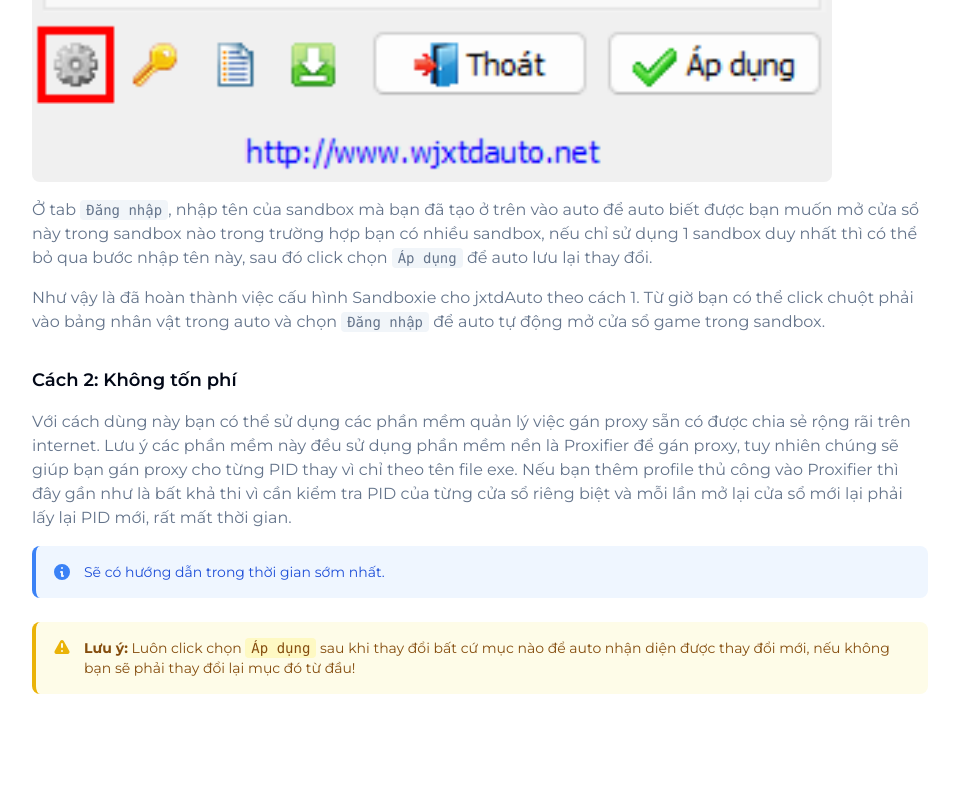
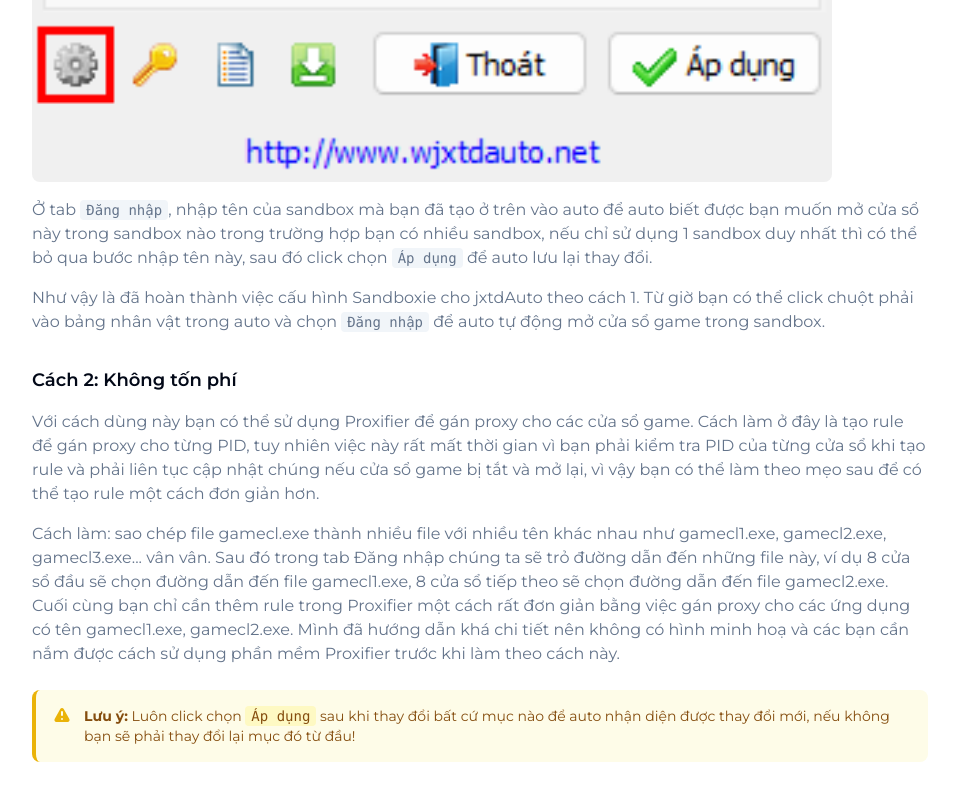
Before and after one commit to quangdo126/jxtdauto, a Next.js app: page /sandboxie-proxy/cach-cau-hinh in a window 1280 px wide. Shown: the part 5507-6307 px from the top of the page, without its empty margins (288-1247 px from the left). Before the commit the page ends 6249 px from the top, so only its background shows below. Built offline with nearby package versions, Linux system fonts and the light colour scheme; no server answers.

Commit message:
Update Sandboxie Proxy configuration page with revised instructions for using Proxifier to manage game proxies, simplifying the process and enhancing clarity.

```diff
--- a/app/sandboxie-proxy/cach-cau-hinh/page.tsx
+++ b/app/sandboxie-proxy/cach-cau-hinh/page.tsx
@@ -212,23 +212,11 @@ export default function SandboxieProxyCachCauHinhPage() {
                 <div>
                   <h3 className="mb-4 text-lg font-semibold">Cách 2: Không tốn phí</h3>
                   <p className="mb-4 text-muted-foreground">
-                    Với cách dùng này bạn có thể sử dụng các phần mềm quản lý việc gán proxy sẵn có được chia sẻ rộng rãi trên internet. Lưu ý các phần mềm này đều sử dụng phần mềm nền là Proxifier để gán proxy, tuy nhiên chúng sẽ giúp bạn gán proxy cho từng PID thay vì chỉ theo tên file exe. Nếu bạn thêm profile thủ công vào Proxifier thì đây gần như là bất khả thi vì cần kiểm tra PID của từng cửa sổ riêng biệt và mỗi lần mở lại cửa sổ mới lại phải lấy lại PID mới, rất mất thời gian.
+                    Với cách dùng này bạn có thể sử dụng Proxifier để gán proxy cho các cửa sổ game. Cách làm ở đây là tạo rule để gán proxy cho từng PID, tuy nhiên việc này rất mất thời gian vì bạn phải kiểm tra PID của từng cửa sổ khi tạo rule và phải liên tục cập nhật chúng nếu cửa sổ game bị tắt và mở lại, vì vậy bạn có thể làm theo mẹo sau để có thể tạo rule một cách đơn giản hơn.
                   </p>
-
-                  <div className="rounded-lg border-l-4 border-blue-500 bg-blue-50 p-4 dark:bg-blue-950/20">
-                    <div className="flex items-start">
-                      <div className="flex-shrink-0">
-                        <svg className="h-5 w-5 text-blue-500" viewBox="0 0 20 20" fill="currentColor">
-                          <path fillRule="evenodd" d="M18 10a8 8 0 11-16 0 8 8 0 0116 0zm-7-4a1 1 0 11-2 0 1 1 0 012 0zM9 9a1 1 0 000 2v3a1 1 0 001 1h1a1 1 0 100-2v-3a1 1 0 00-1-1H9z" clipRule="evenodd" />
-                        </svg>
-                      </div>
-                      <div className="ml-3">
-                        <p className="text-sm text-blue-700 dark:text-blue-300">
-                          Sẽ có hướng dẫn trong thời gian sớm nhất.
-                        </p>
-                      </div>
-                    </div>
-                  </div>
+                  <p className="mb-4 text-muted-foreground">
+                    Cách làm: sao chép file gamecl.exe thành nhiều file với nhiều tên khác nhau như gamecl1.exe, gamecl2.exe, gamecl3.exe... vân vân. Sau đó trong tab Đăng nhập chúng ta sẽ trỏ đường dẫn đến những file này, ví dụ 8 cửa sổ đầu sẽ chọn đường dẫn đến file gamecl1.exe, 8 cửa sổ tiếp theo sẽ chọn đường dẫn đến file gamecl2.exe. Cuối cùng bạn chỉ cần thêm rule trong Proxifier một cách rất đơn giản bằng việc gán proxy cho các ứng dụng có tên gamecl1.exe, gamecl2.exe. Mình đã hướng dẫn khá chi tiết nên không có hình minh hoạ và các bạn cần nắm được cách sử dụng phần mềm Proxifier trước khi làm theo cách này.
+                  </p>
                 </div>
               </div>
             </div>
```
